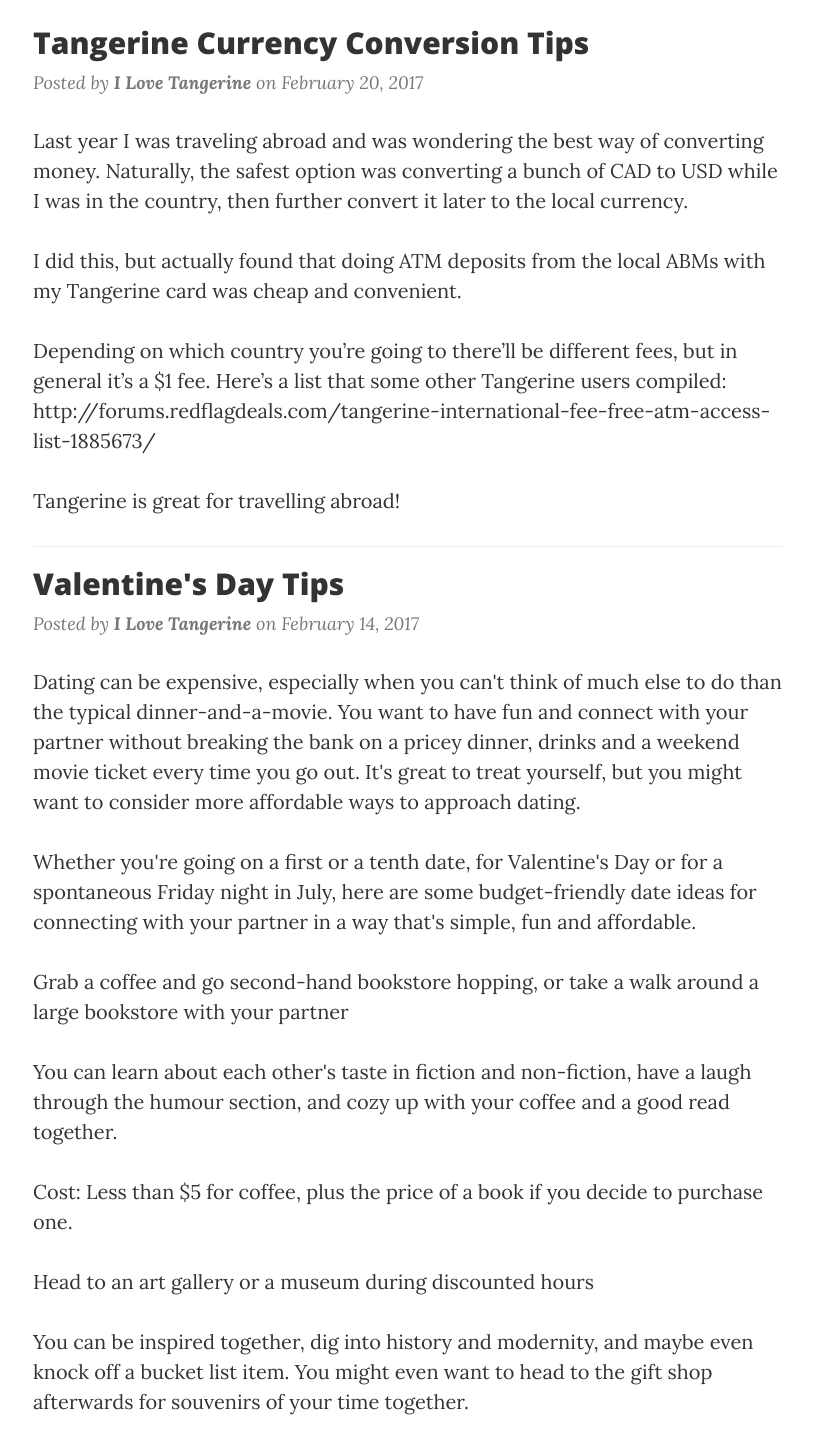
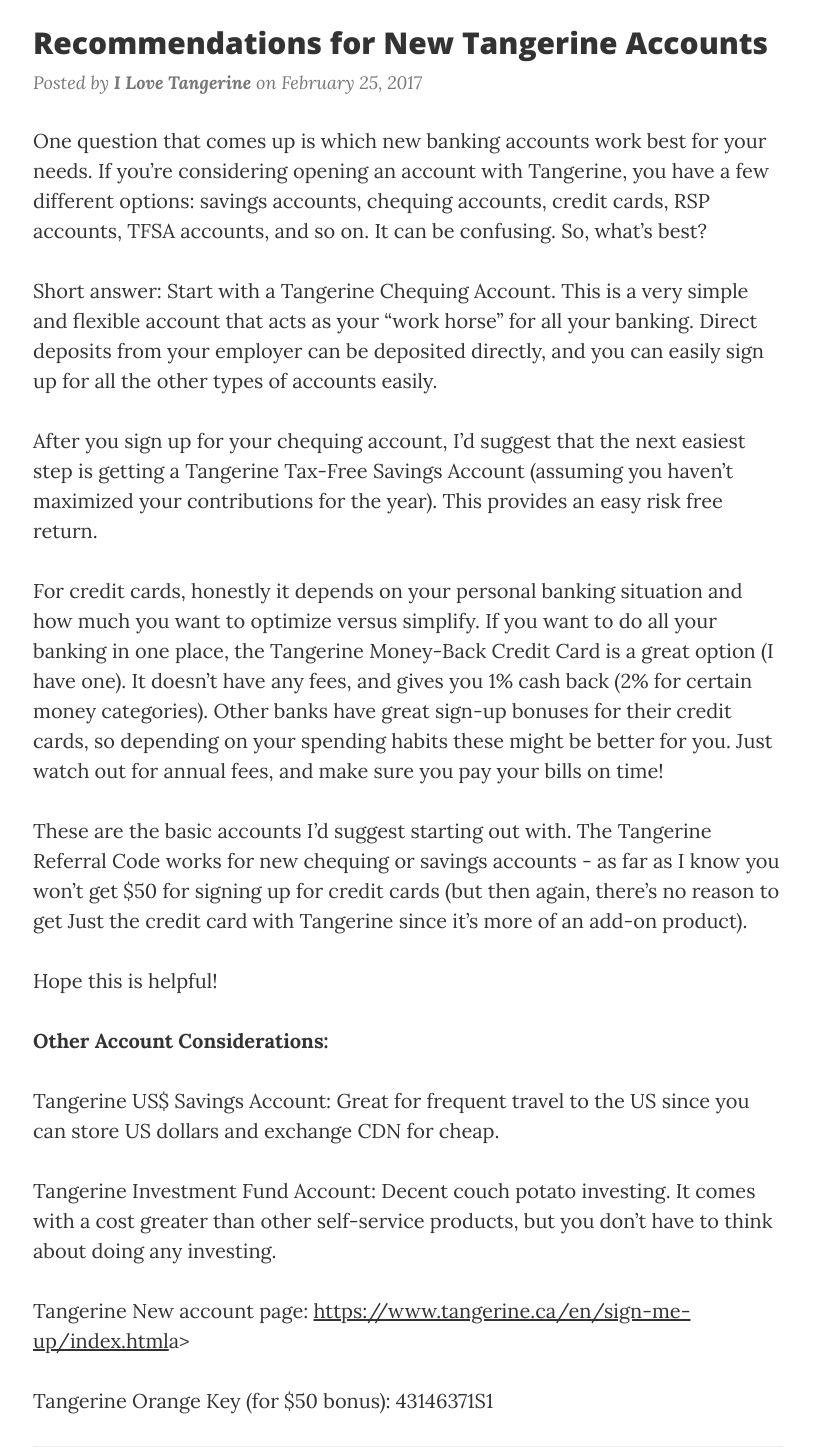
Before and after one commit to ilovetangerine/ilovetangerine.github.io, a website: page about.html in a window 1280 px wide. Shown: the part 580-2030 px from the top of the page, without its empty margins (232-1046 px from the left). Drawn offline with nearby package versions, Linux system fonts and the light colour scheme.

Commit message:
New blog post

```diff
--- a/about.html
+++ b/about.html
@@ -106,6 +106,30 @@
         <div class="row">
             <div class="col-lg-8 col-lg-offset-2 col-md-10 col-md-offset-1">
 
+
+
+                <div class="post-preview">
+                        <h2 class="post-title">
+                            Recommendations for New Tangerine Accounts
+                        </h2>
+                    <p class="post-meta">Posted by <b>I Love Tangerine</b> on February 25, 2017</p>
+                    <p>One question that comes up is which new banking accounts work best for your needs. If you’re considering opening an account with Tangerine, you have a few different options: savings accounts, chequing accounts, credit cards, RSP accounts, TFSA accounts, and so on. It can be confusing. So, what’s best? </p>
+                    <p>Short answer: Start with a Tangerine Chequing Account. This is a very simple and flexible account that acts as your “work horse” for all your banking. Direct deposits from your employer can be deposited directly, and you can easily sign up for all the other types of accounts easily.</p>
+                    <p>After you sign up for your chequing account, I’d suggest that the next easiest step is getting a Tangerine Tax-Free Savings Account (assuming you haven’t maximized your contributions for the year). This provides an easy risk free return.</p>
+                    <p>For credit cards, honestly it depends on your personal banking situation and how much you want to optimize versus simplify. If you want to do all your banking in one place, the Tangerine Money-Back Credit Card is a great option (I have one). It doesn’t have any fees, and gives you 1% cash back (2% for certain money categories). Other banks have great sign-up bonuses for their credit cards, so depending on your spending habits these might be better for you. Just watch out for annual fees, and make sure you pay your bills on time!<p>
+                    <p>These are the basic accounts I’d suggest starting out with. The Tangerine Referral Code works for new chequing or savings accounts - as far as I know you won’t get $50 for signing up for credit cards (but then again, there’s no reason to get Just the credit card with Tangerine since it’s more of an add-on product).</p>
+                    <p>Hope this is helpful!</p>
+
+                    <p><b>Other Account Considerations:</b></p>
+                    <p>Tangerine US$ Savings Account: Great for frequent travel to the US since you can store US dollars and exchange CDN for cheap.</p>
+                    <p>Tangerine Investment Fund Account: Decent couch potato investing. It comes with a cost greater than other self-service products, but you don’t have to think about doing any investing.<p>
+
+                    <p>Tangerine New account page: <a href="https://www.tangerine.ca/en/sign-me-up/index.html">https://www.tangerine.ca/en/sign-me-up/index.html</a>a></p>
+                    <p>Tangerine Orange Key (for $50 bonus): 43146371S1</p>
+                </div>
+
+                <hr>
+
                 <div class="post-preview">
                         <h2 class="post-title">
                             Tangerine Currency Conversion Tips
```
